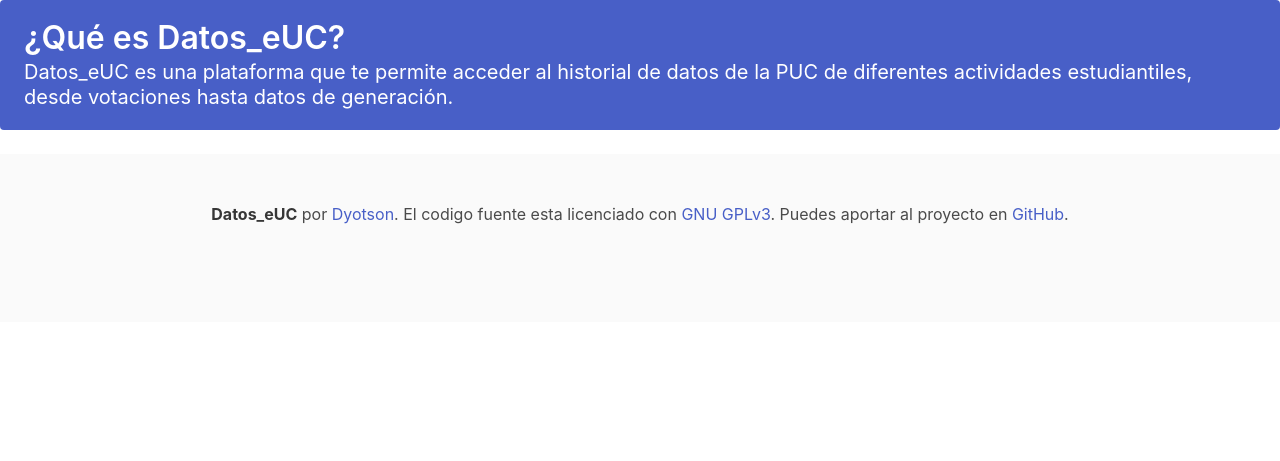
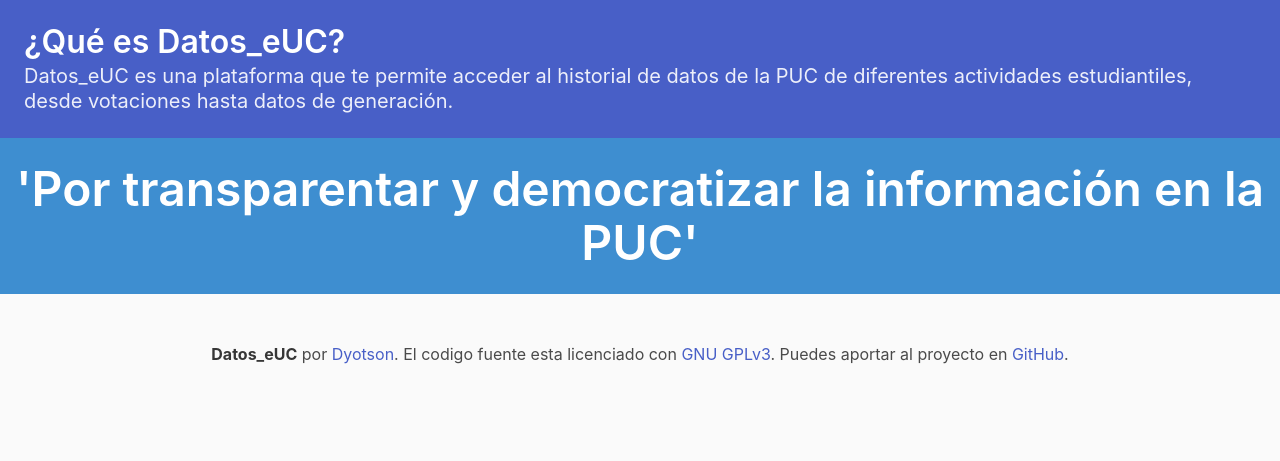
Before and after one commit to Dyotson/DatosUC, a Django app: page / in a window 1280 px wide. Shown: the part 52-513 px from the top of the page. Run offline with Django 4.2, Linux system fonts and the light colour scheme.

Commit message:
Fixed home screen

```diff
--- a/DatosUC/main/templates/main/index.html
+++ b/DatosUC/main/templates/main/index.html
@@ -1,12 +1,21 @@
 {% extends 'main/base.html' %} {% block content %} {% load static %}
 <body>
-  <article class="notification is-link">
-    <p class="title">¿Qué es Datos_eUC?</p>
-    <p class="subtitle">
-      Datos_eUC es una plataforma que te permite acceder al historial de datos
-      de la PUC de diferentes actividades estudiantiles, desde votaciones hasta
-      datos de generación.
-    </p>
-  </article>
+  <section class="hero is-link">
+    <div class="my-5 mx-5">
+      <p class="title">¿Qué es Datos_eUC?</p>
+      <p class="subtitle">
+        Datos_eUC es una plataforma que te permite acceder al historial de datos
+        de la PUC de diferentes actividades estudiantiles, desde votaciones
+        hasta datos de generación.
+      </p>
+    </div>
+  </section>
+  <section class="hero is-info has-text-centered">
+    <div class="my-5">
+      <h1 class="title is-1">
+        'Por transparentar y democratizar la información en la PUC'
+      </h1>
+    </div>
+  </section>
 </body>
 {% endblock content %}
```
